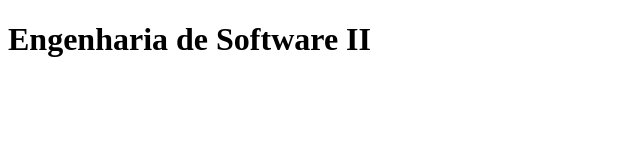
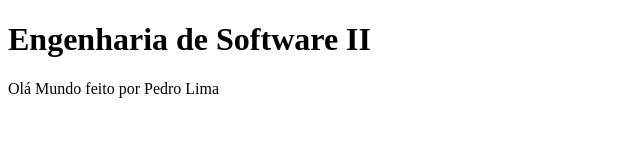
Before and after one commit to PedroHSiqueira/Engenharia_Software_II, a plain HTML site: page index.html in a window 1280 px wide. Shown: the whole page, without its empty margins (0-640 px from the left). Drawn offline with Linux system fonts and the light colour scheme.

Commit message:
Paragrafo Inicial

```diff
--- a/index.html
+++ b/index.html
@@ -7,5 +7,6 @@
 </head>
 <body>
     <h1>Engenharia de Software II</h1>
+    <p>Olá Mundo feito por Pedro Lima</p>
 </body>
 </html>
```
